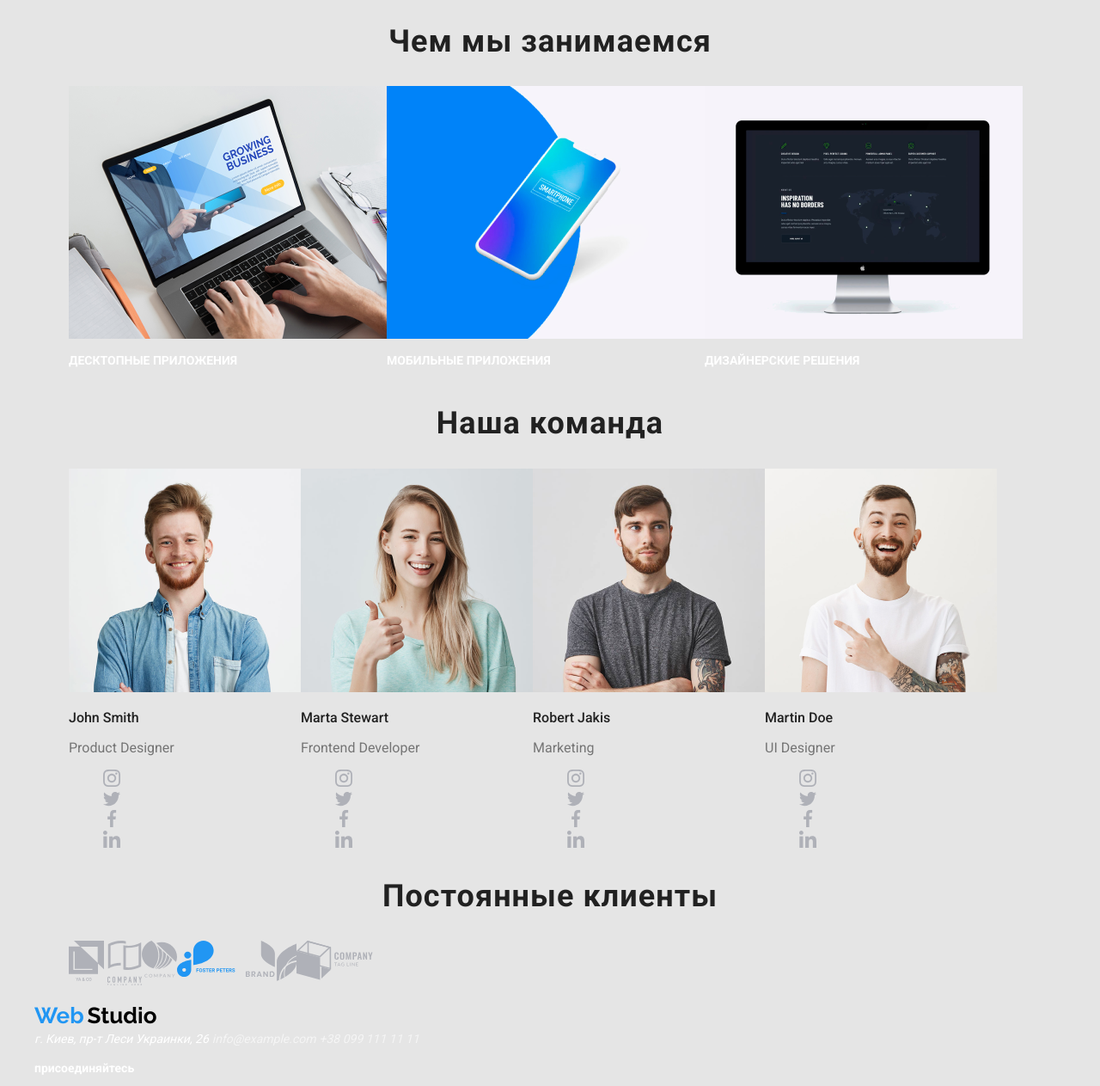
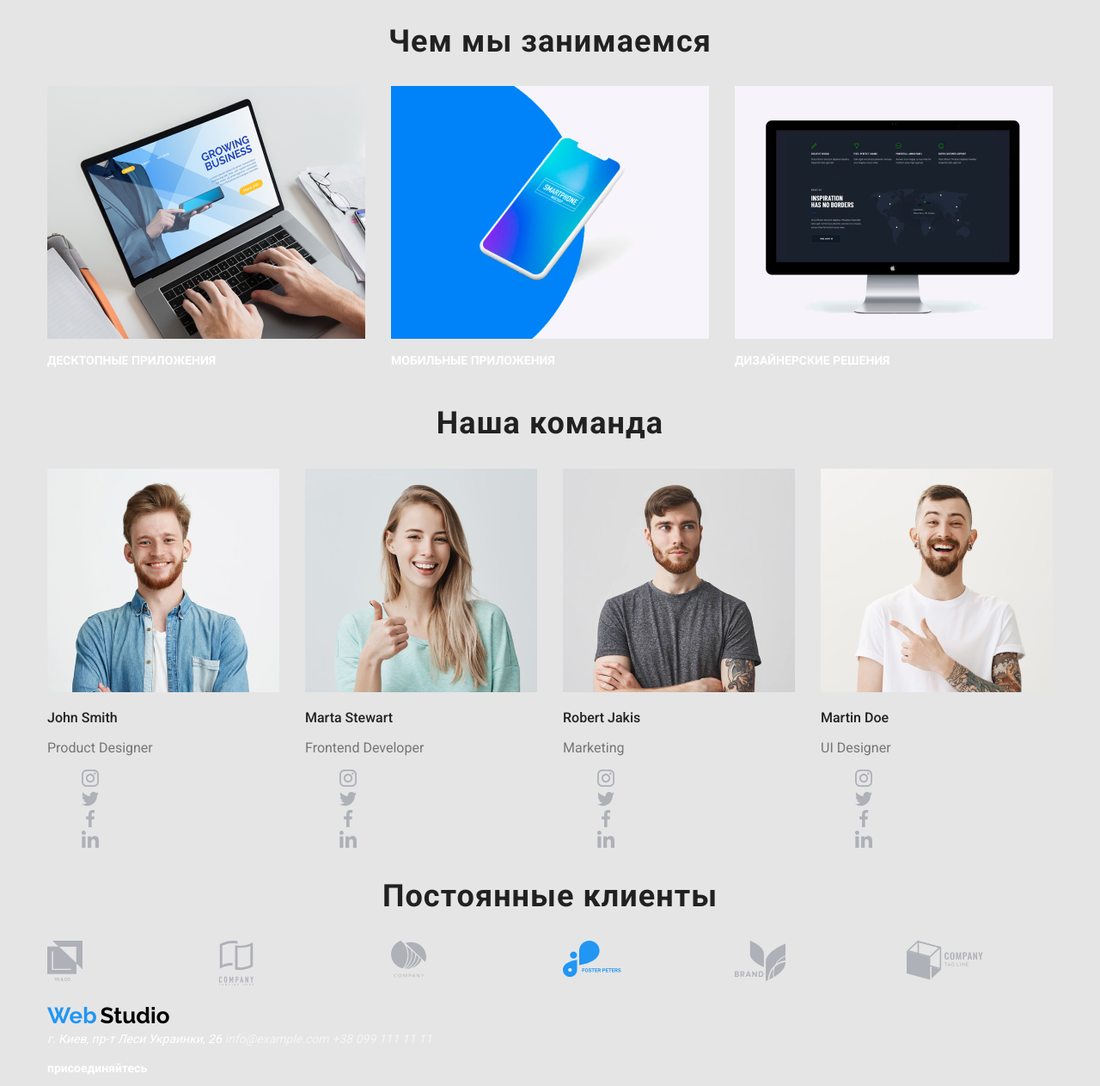
Before and after one commit to vosap2007/dz3, a plain HTML site: page index.html in a window 1280 px wide. Shown: the part 506-1769 px from the top of the page at 86% size. Drawn offline with nearby package versions, Linux system fonts and the light colour scheme.

Commit message:
добавляет флекс в боди

```diff
--- a/css/styles.css
+++ b/css/styles.css
@@ -142,6 +142,15 @@ body {
 .features {
   list-style: none;
   display: flex;
+  padding-left: 0px;
+}
+
+.features-itam {
+  width: 270px;
+}
+
+.features .features-itam:not(:last-child) {
+  margin-right: 30px;
 }
 
 .features-title {
@@ -162,6 +171,15 @@ body {
 .activity {
   list-style: none;
   display: flex;
+  padding-left: 0px;
+}
+
+.activity-item {
+  width: 370px;
+}
+
+.activity .activity-item:not(:last-child) {
+  margin-right: 30px;
 }
 
 .activity-title {
@@ -176,6 +194,11 @@ body {
 .team {
   list-style: none;
   display: flex;
+  padding-left: 0px;
+}
+
+.team .team-item:not(:last-child) {
+  margin-right: 30px;
 }
 
 .team-name {
@@ -198,6 +221,15 @@ body {
 .clients {
   list-style: none;
   display: flex;
+  padding-left: 0px;
+}
+
+.clients-item {
+  width: 170px;
+}
+
+.clients .clients-item:not(:last-child) {
+  margin-right: 30px;
 }
 
 /*Foter*/
@@ -237,6 +269,14 @@ body {
 .filter {
   list-style: none;
   display: flex;
+  padding-left: 0px;
+  width: 610px;
+  margin-left: auto;
+  margin-right: auto;
+}
+
+.filter .filter-button:not(:last-child) {
+  margin-right: 8px;
 }
 
 .filter-button {
@@ -256,6 +296,7 @@ body {
   list-style: none;
   display: flex;
   flex-wrap: wrap;
+  padding-left: 0px;
 }
 
 .projects .itom {
@@ -292,7 +333,7 @@ body {
 }
 
 .container {
-  width: 1230px;
+  width: 1200px;
   padding-right: 15px;
   padding-left: 15px;
   margin-left: auto;
--- a/index.html
+++ b/index.html
@@ -57,12 +57,11 @@
 
       <!--Приемущества-->
       <section class="section">
-        <div class="container">
         <h2 class="section-title">Наши приемущества</h2>
         <!--этот заголовок будет скрыт-->
 
         <ul class="features">
-            <li>
+          <li class="features-itam">
             <img src="./img/antenna.svg" alt="Антена" />
             <h3 class="features-title">ВНИМАНИЕ К ДЕТАЛЯМ</h3>
             <p class="features-text">
@@ -71,16 +70,16 @@
             </p>
           </li>
 
-            <li>
+          <li class="features-itam">
             <img src="./img/clock.svg" alt="Часы" />
             <h3 class="features-title">ПУНКТУАЛЬНОСТЬ</h3>
             <p class="features-text">
-                Задача организации, в особенности же рамки и место обучения
-                кадров влечет за собой.
+              Задача организации, в особенности же рамки и место обучения кадров
+              влечет за собой.
             </p>
           </li>
 
-            <li>
+          <li class="features-itam">
             <img src="./img/diagram.svg" alt="Диаграмма" />
             <h3 class="features-title">ПЛАНИРОВАНИЕ</h3>
             <p class="features-text">
@@ -89,7 +88,7 @@
             </p>
           </li>
 
-            <li>
+          <li class="features-itam">
             <img src="./img/astronaut.svg" alt="Астронавт" />
             <h3 class="features-title">СОВРЕМЕННЫЕ ТЕХНОЛОГИИ</h3>
             <p class="features-text">
@@ -98,7 +97,6 @@
             </p>
           </li>
         </ul>
-        </div>
       </section>
 
       <!--Чем мы занимаемся-->
@@ -106,17 +104,17 @@
         <h2 class="section-title">Чем мы занимаемся</h2>
 
         <ul class="activity">
-          <li>
+          <li class="activity-item">
             <a href=""><img src="./img/img1.png" alt="Ноутбук" /></a>
             <h3 class="activity-title">ДЕСКТОПНЫЕ ПРИЛОЖЕНИЯ</h3>
           </li>
 
-          <li>
+          <li class="activity-item">
             <a href=""><img src="./img/img3.png" alt="Мобильный телефон" /></a>
             <h3 class="activity-title">МОБИЛЬНЫЕ ПРИЛОЖЕНИЯ</h3>
           </li>
 
-          <li>
+          <li class="activity-item">
             <a href=""><img src="./img/img2.png" alt="Монитор" /></a>
             <h3 class="activity-title">ДИЗАЙНЕРСКИЕ РЕШЕНИЯ</h3>
           </li>
@@ -128,7 +126,7 @@
         <h2 class="section-title">Наша команда</h2>
 
         <ul class="team">
-          <li>
+          <li class="team-item">
             <a href=""><img src="./img/John.png" alt="John Smith" /></a>
             <h3 class="team-name">John Smith</h3>
             <p class="team-text">Product Designer</p>
@@ -160,7 +158,7 @@
             </ul>
           </li>
 
-          <li>
+          <li class="team-item">
             <a href=""><img src="./img/Marta.png" alt="Marta Stewart" /></a>
             <h3 class="team-name">Marta Stewart</h3>
             <p class="team-text">Frontend Developer</p>
@@ -192,7 +190,7 @@
             </ul>
           </li>
 
-          <li>
+          <li class="team-item">
             <a href=""><img src="./img/Robert.png" alt="Robert Jakis" /></a>
             <h3 class="team-name">Robert Jakis</h3>
             <p class="team-text">Marketing</p>
@@ -224,7 +222,7 @@
             </ul>
           </li>
 
-          <li>
+          <li class="team-item">
             <a href=""><img src="./img/Martin.png" alt="Martin Doe" /></a>
             <h3 class="team-name">Martin Doe</h3>
             <p class="team-text">UI Designer</p>
@@ -263,37 +261,37 @@
         <h2 class="section-title">Постоянные клиенты</h2>
 
         <ul class="clients">
-          <li>
+          <li class="clients-item">
             <a href="">
               <img src="./img/Client1.svg" alt="Клиент1" />
             </a>
           </li>
 
-          <li>
+          <li class="clients-item">
             <a href="">
               <img src="./img/Client2.svg" alt="Клиент2" />
             </a>
           </li>
 
-          <li>
+          <li class="clients-item">
             <a href="">
               <img src="./img/Client3.svg" alt="Клиент3" />
             </a>
           </li>
 
-          <li>
+          <li class="clients-item">
             <a href="">
               <img src="./img/Client4.svg" alt="Клиент4" />
             </a>
           </li>
 
-          <li>
+          <li class="clients-item">
             <a href="">
               <img src="./img/Client5.svg" alt="Клиент5" />
             </a>
           </li>
 
-          <li>
+          <li class="clients-item">
             <a href="">
               <img src="./img/Client6.svg" alt="Клиент6" />
             </a>
```
Lines whose indentation alone changed are shown as unchanged.
